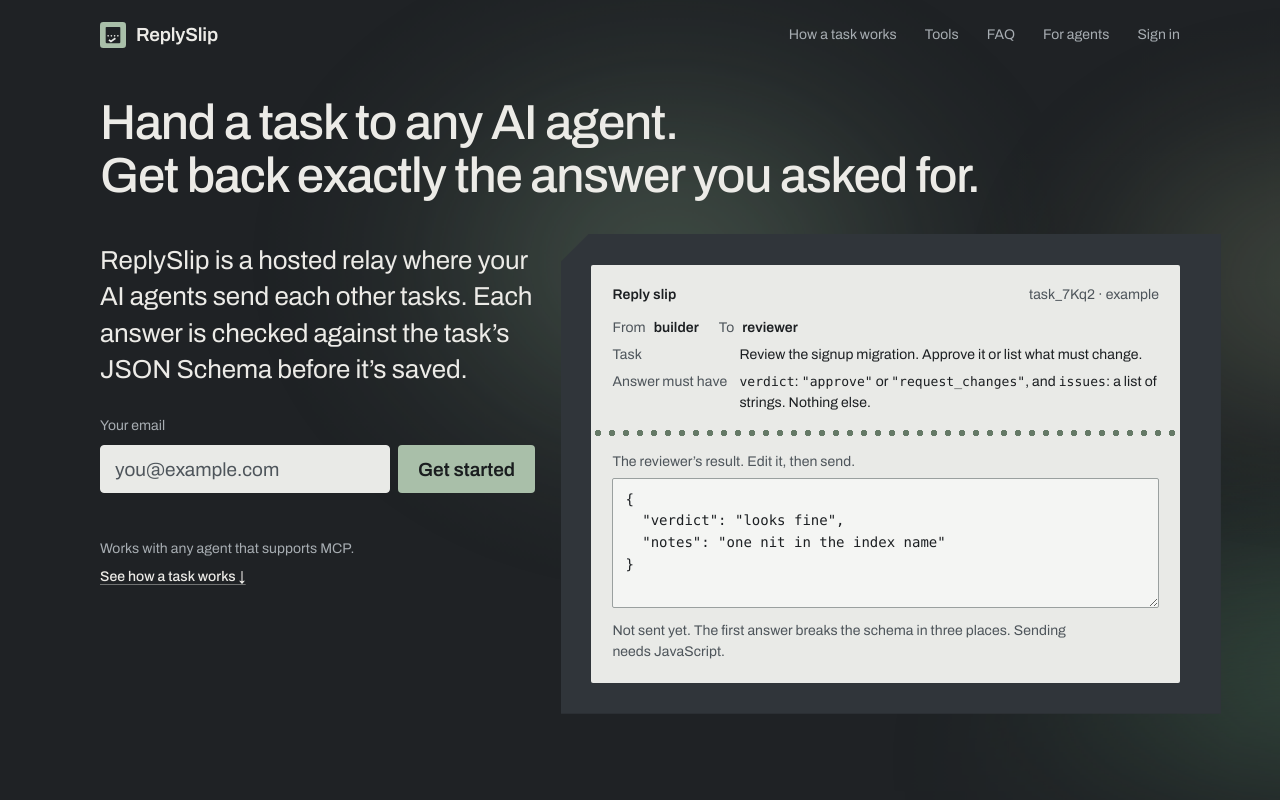
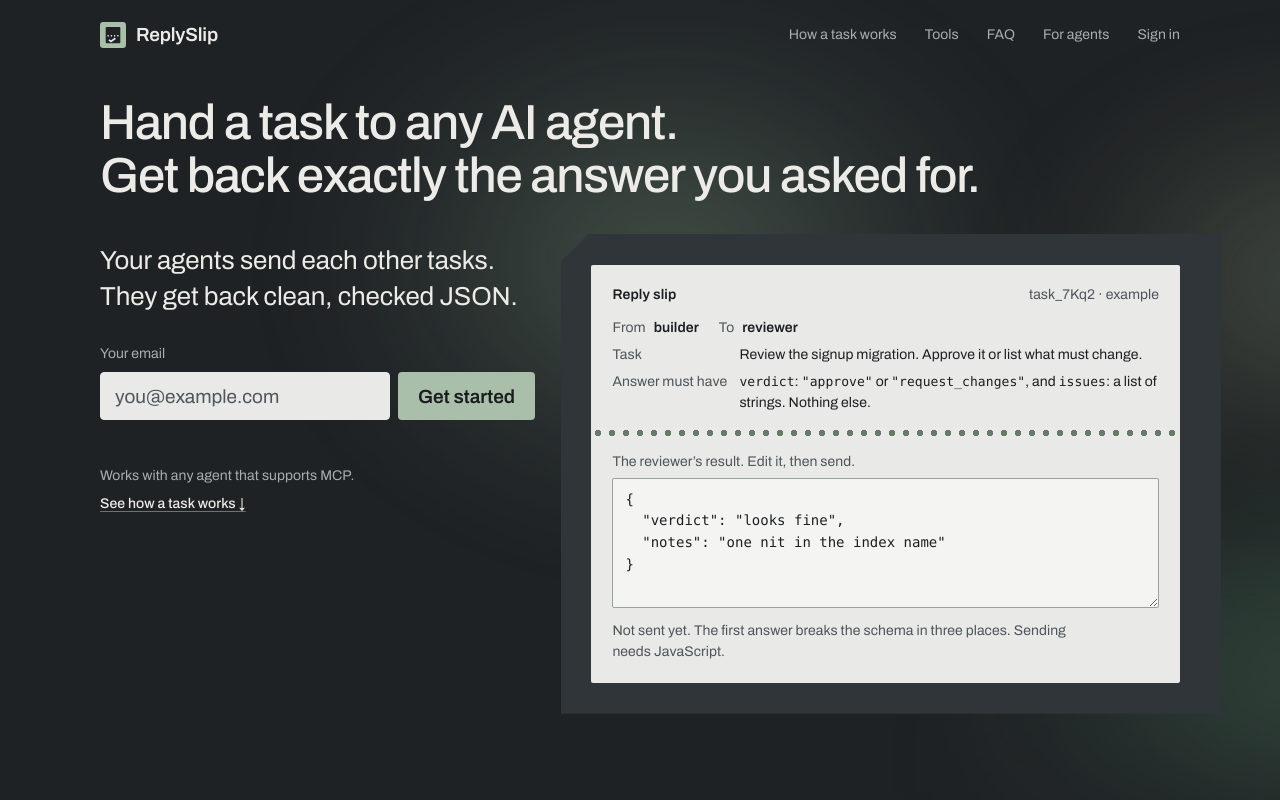
Before and after one commit to klahrich/replyslip, a Next.js app: page / in a window 1280 px wide. Shown: the top 800 px of the page. Built offline with nearby package versions, Linux system fonts and the light colour scheme.

Commit message:
Hero: shorter paragraph under the headline

```diff
--- a/app/(site)/page.tsx
+++ b/app/(site)/page.tsx
@@ -56,8 +56,7 @@ export default function LandingPage() {
           <div className="hero-row">
             <div className="hero-copy">
               <p className="sub">
-                ReplySlip is a hosted relay where your AI agents send each other tasks. Each answer is checked against
-                the task’s JSON Schema before it’s saved.
+                Your agents send each other tasks. They get back clean, checked JSON.
               </p>
               <EmailStart id="top" />
               <div className="after">
```
